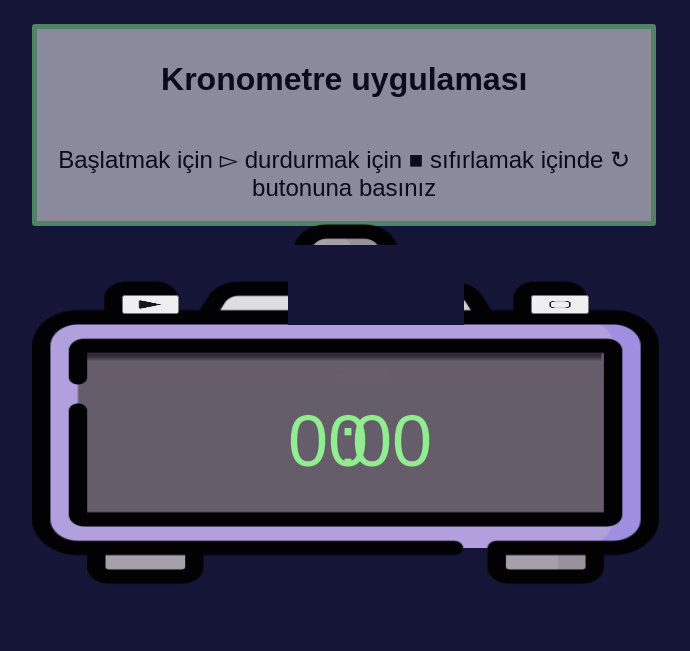
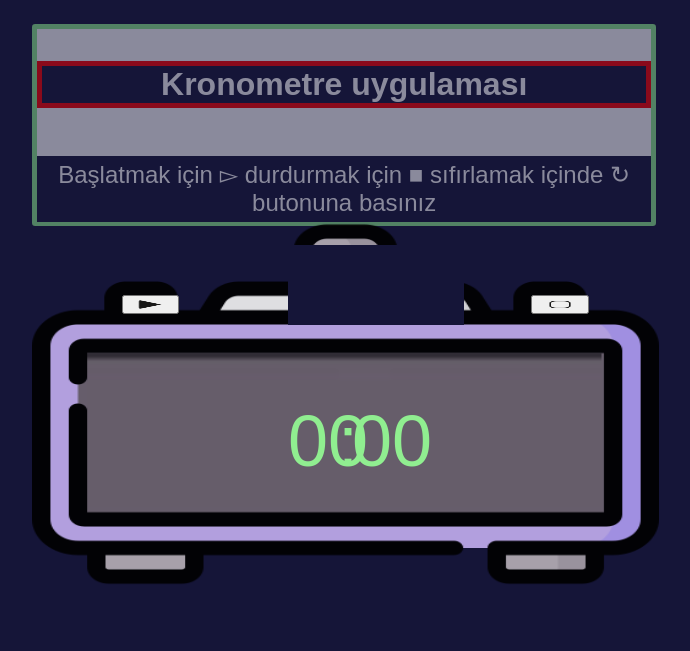
Before and after one commit to MyFrondEndProjects/Stopwatch-, a plain HTML site: page index.html in a window 1280 px wide. Shown: the whole page, without its empty margins (288-978 px from the left). Drawn offline with Linux system fonts and the light colour scheme.

Commit message:
Dosyalar güncellendi

```diff
--- a/Css/Style.css
+++ b/Css/Style.css
@@ -7,6 +7,8 @@
 body {
     background-color: #151538;
 }
+
+
 
 .app img {
     position: absolute;
--- a/Js/App.js
+++ b/Js/App.js
@@ -3,9 +3,34 @@ let Second = document.querySelector(".second");
 let Startbutton = document.querySelector(".Startbutton");
 let Stopbutton = document.querySelector(".Stopbutton");
 let Resetbutton = document.querySelector(".Resetbutton");
+let info = document.querySelector(".info");
+
+alert("Application is safe");
+
+
+let h1 = document.createElement("h1");
+let p = document.createElement("p");
+
+
+h1.style.border = "5px solid red";
+h1.style.color = "white";
+h1.style.backgroundColor = "#151538";
+h1.textContent = "Kronometre uygulaması";
+
+
+p.style.border = "5px solid #151538";
+p.style.color = "white";
+p.style.backgroundColor = "#151538";
+p.textContent = "Başlatmak için ▻ durdurmak için ■ sıfırlamak içinde ↻ butonuna basınız";
 
 
 
+
+
+
+
+info.appendChild(h1);
+info.appendChild(p);
 
 
 let Time = 0;
--- a/index.html
+++ b/index.html
@@ -10,8 +10,7 @@
 
 <body>
     <div class="info">
-        <h1>Kronometre uygulaması</h1>
-        <p> Başlatmak için ▻ durdurmak için ■ sıfırlamak içinde ↻ butonuna basınız</p>
+
     </div>
     <div class="app">
 
```
